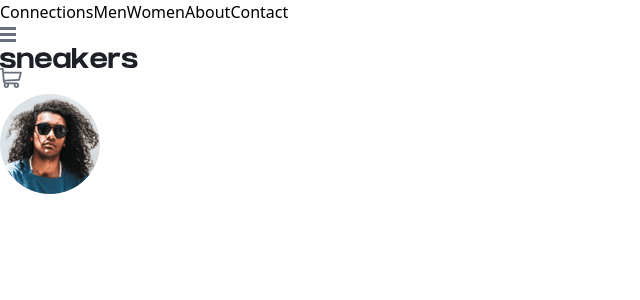
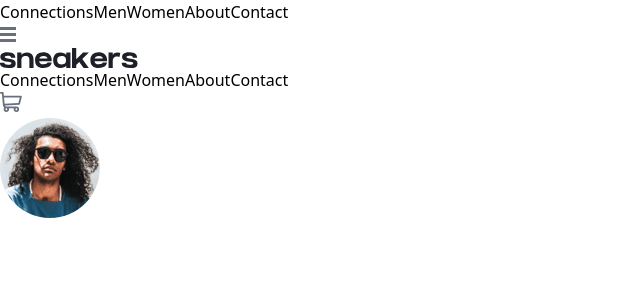
Before and after one commit to code-looney/ecommerce-product-page, a React (Vite) app: page / in a window 1280 px wide. Shown: the top 300 px of the page, without its empty margins (0-640 px from the left). Built offline with nearby package versions, Linux system fonts and the light colour scheme.

Commit message:
some changes

```diff
--- a/src/App.jsx
+++ b/src/App.jsx
@@ -5,6 +5,7 @@ export default function App() {
   return (
     <Container>
       <Header />
+      {/* <hr className="w-96 flex justify-center " /> */}
     </Container>
   )
 }
--- /dev/null
+++ b/src/components/DeskMenu.jsx
@@ -0,0 +1,12 @@
+import React from 'react'
+import Container from './Container'
+
+const DeskMenu = (props) => {
+    const {children, ...rest} = props;
+
+  return (
+    <Container {...rest}>{children}</Container>
+  )
+}
+
+export default DeskMenu
--- a/src/components/Header.jsx
+++ b/src/components/Header.jsx
@@ -6,6 +6,7 @@ import Profile from './Profile'
 import { Link } from 'react-router-dom'
 import HumburgerMenu from './HumburgerMenu'
 import MobileMenu from './MobileMenu'
+import DeskMenu from './DeskMenu'
 
 const Header = () => {
   const [toggle, setToggle] = useState('menu');
@@ -30,8 +31,8 @@ const Header = () => {
     }
   }
   return (
-    <header className={`h-16 flex items-center justify-center`}>
-     <Container className='flex h-full w-full px-5 justify-between'>
+    <header className={`h-16 flex items-center justify-center ou`}>
+     <Container className='flex h-full w-full px-5 md:px-20 justify-between'>
         <Container className="flex">
           <MobileMenu
           className={`bg-white absolute h-screen w-64 top-0 left-0 z-50 ${menu} flex flex-col pl-5 pt-16 gap-4 font-medium md:hidden `}>
@@ -42,11 +43,18 @@ const Header = () => {
             <Link>Contact</Link>
           </MobileMenu>
             <MobileMenu className={`absolute bg-${shadow} ${menu} opacity-70 top-0 left-0 z-10 w-full h-full md:hidden`} />
-          <Container className="flex gap-4">
+          <Container className="flex items-center gap-4">
             <HumburgerMenu className='relative z-50 w-[18px] md:hidden' onClick={handleMenuClick} src={`public/images/icon-${toggle}.svg`} />
           <Container className='flex items-center'>
             <Logo src="public/images/logo.svg" />
           </Container>
+          <DeskMenu className='hidden md:flex md:gap-5 pl-10 text-[14px]'>
+            <Link>Connections</Link>
+              <Link>Men</Link>
+              <Link>Women</Link>
+              <Link>About</Link>
+              <Link>Contact</Link>
+          </DeskMenu>
         </Container>
       </Container>
       <Container className={`flex gap-4 relative ${zIndex}`}>
```
Also changed, not shown: src/components/Rule.jsx (added). Lines whose indentation alone changed are shown as unchanged.
